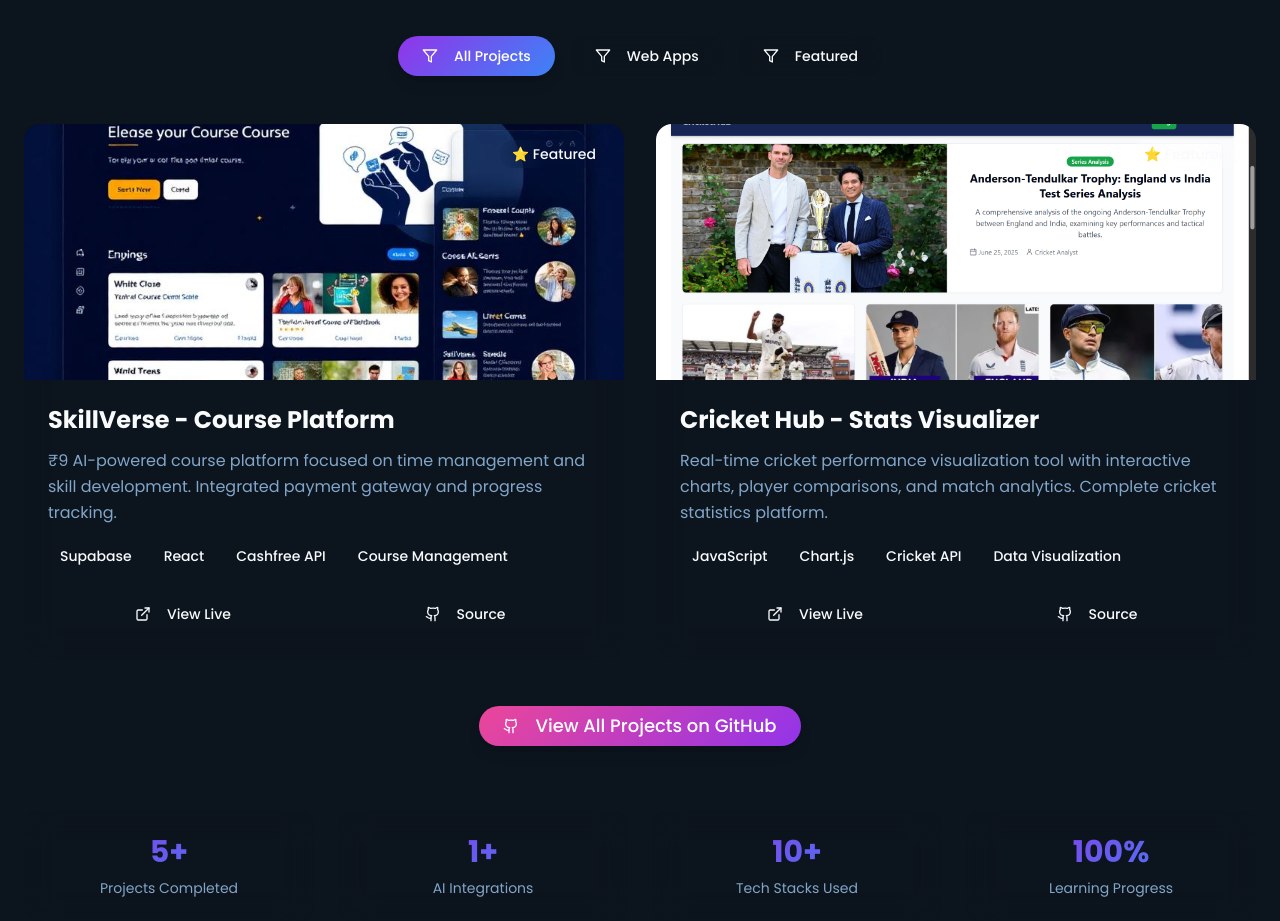
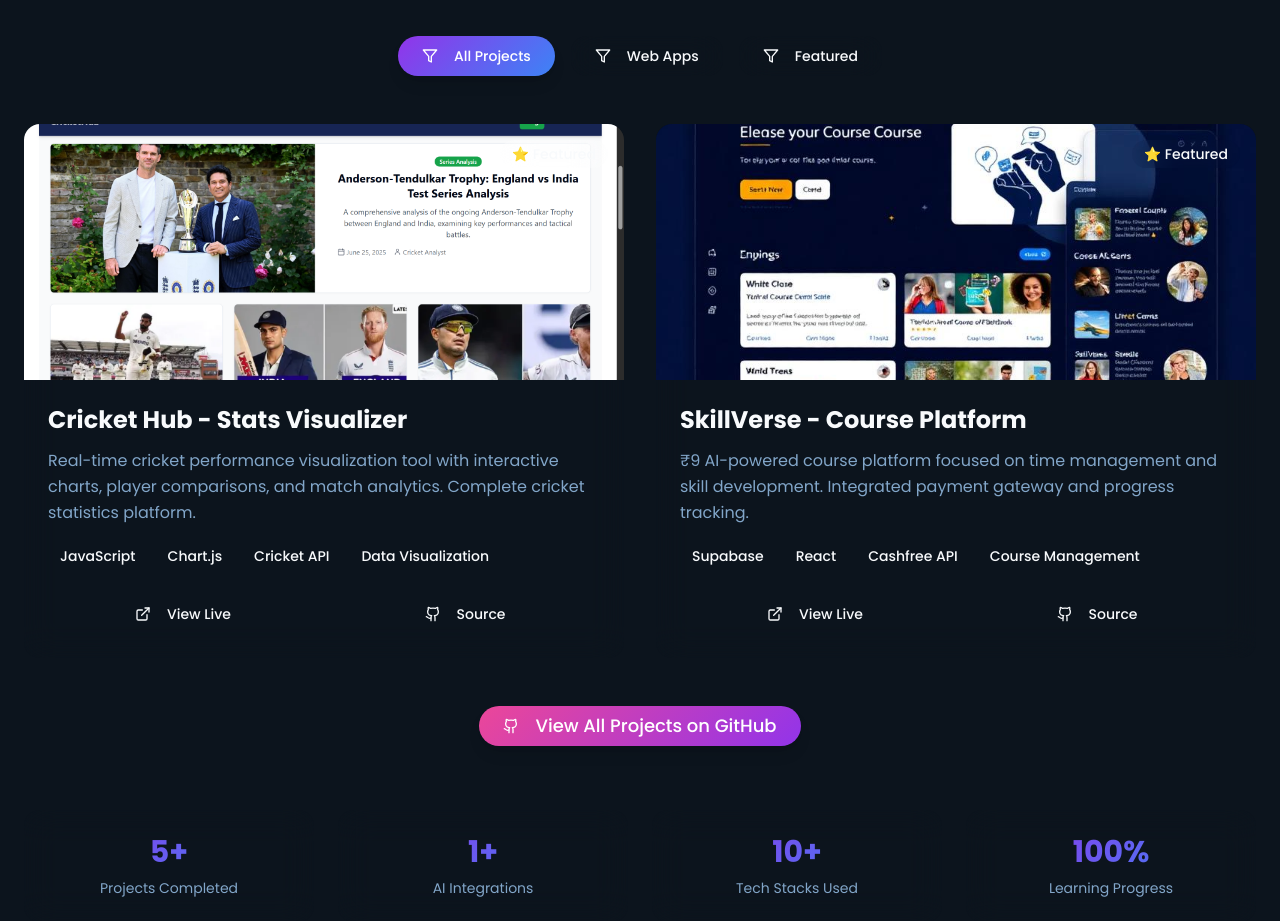
Before and after one commit to sarthakthedevloper/sarthakkasar-portfolio, a React (Vite) app: page / in a window 1280 px wide. Shown: the part 3120-4041 px from the top of the page. Built offline with nearby package versions, Linux system fonts and the light colour scheme.

Commit message:
Update project order and links
Reorder projects to feature Cricket Hub first, followed by SkillVerse. Update SkillVerse's demo link to the provided URL. Ensure all project details and links are correctly updated and pushed.

```diff
--- a/src/components/ProjectsSection.tsx
+++ b/src/components/ProjectsSection.tsx
@@ -11,23 +11,23 @@ const ProjectsSection = () => {
   const projects = [
     {
       id: 1,
-      title: 'SkillVerse - Course Platform',
-      description: '₹9 AI-powered course platform focused on time management and skill development. Integrated payment gateway and progress tracking.',
-      image: project2,
-      tags: ['Supabase', 'React', 'Cashfree API', 'Course Management'],
-      category: 'web',
-      demoLink: '#',
-      githubLink: '#',
-      featured: true,
-    },
-    {
-      id: 2,
       title: 'Cricket Hub - Stats Visualizer',
       description: 'Real-time cricket performance visualization tool with interactive charts, player comparisons, and match analytics. Complete cricket statistics platform.',
       image: '/lovable-uploads/cdb57f09-85ad-43a3-957f-18a4116db8e0.png',
       tags: ['JavaScript', 'Chart.js', 'Cricket API', 'Data Visualization'],
       category: 'web',
       demoLink: 'https://www-cricket-hub.netlify.app',
+      githubLink: '#',
+      featured: true,
+    },
+    {
+      id: 2,
+      title: 'SkillVerse - Course Platform',
+      description: '₹9 AI-powered course platform focused on time management and skill development. Integrated payment gateway and progress tracking.',
+      image: project2,
+      tags: ['Supabase', 'React', 'Cashfree API', 'Course Management'],
+      category: 'web',
+      demoLink: 'https://skillverse29.netlify.app/',
       githubLink: '#',
       featured: true,
     },
```
